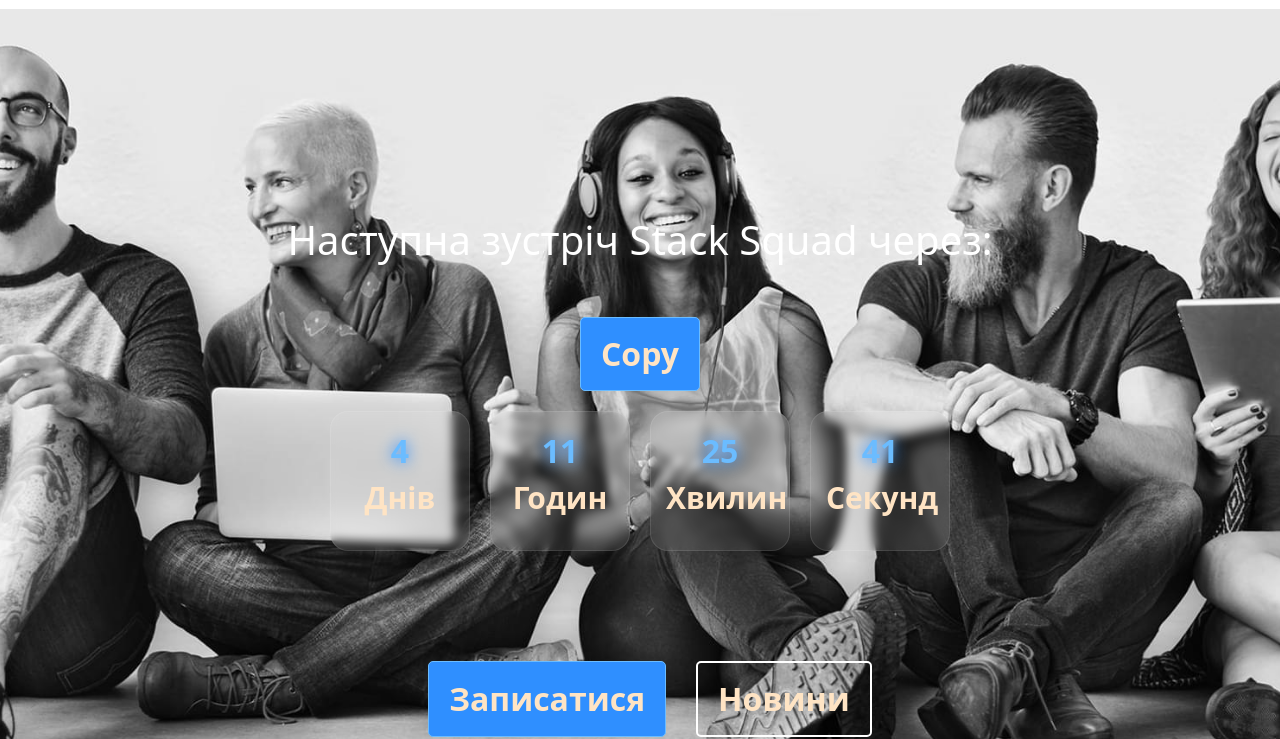
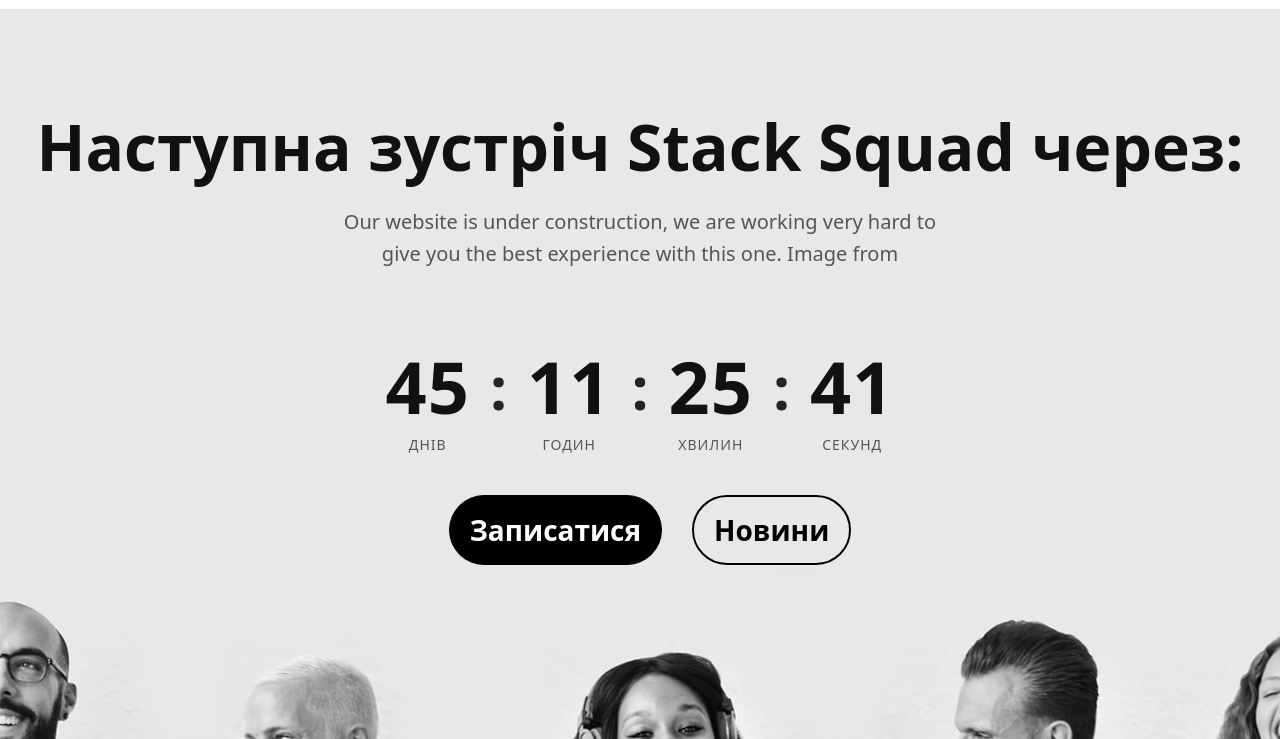
Before and after one commit to kostya0408/newProject, a plain HTML site: page index.html in a window 1280 px wide. Shown: the part 61-800 px from the top of the page. Drawn offline with nearby package versions, Linux system fonts and the light colour scheme.

Commit message:
newBackground

```diff
--- a/index.html
+++ b/index.html
@@ -26,23 +26,33 @@
     </div>
 </header>
 <div class="full">
-    <div class="textContainer">
         <h1>Наступна зустріч Stack Squad через:</h1>
-        <button class="copy">Copy</button>
+        <p>Our website is under construction, we are working very hard to give you the best experience with this one. Image from </p>
+</div>
+
 <div class="timer">
     <div class="unit"><div class="number" id="d">0</div>Днів</div>
+    <div class="separator">:</div>
     <div class="unit"><div class="number" id="h">0</div>Годин</div>
+    <div class="separator">:</div>
     <div class="unit"><div class="number" id="m">0</div>Хвилин</div>
+    <div class="separator">:</div>
     <div class="unit"><div class="number" id="s">0</div>Секунд</div>
+
 </div>
-    </div>
+
 
 <div class="cardButton">
     <button class="buttonCont">Записатися</button>
     <button class="buttonLessons">Новини</button>
 
 </div>
+
+<div class="photo">
+
+
 </div>
+
 
 <!--<div class="mid">-->
 <!--    <div class="info">-->
--- a/project.js
+++ b/project.js
@@ -1,5 +1,5 @@
 function update() {
-    const end = new Date(2026, 10, 21);
+    const end = new Date(2026, 12, 1);
     let t = Math.max(0, end - new Date());
     document.getElementById("d").textContent = Math.floor(t / 86400000);
     document.getElementById("h").textContent = Math.floor(t / 3600000) % 24;
--- a/style.css
+++ b/style.css
@@ -1,6 +1,6 @@
 body {
     margin: 0;
-
+    background-color: #e8e8e8;
 }
 .header {
     width: 100%;
@@ -50,90 +50,82 @@ body {
 
 
 .full {
+    display: flex;
+    flex-direction: column;
+    justify-content: center;
+    align-items: center;
+
+    margin-top: 100px;
+    text-align: center;
+
+}
+.full h1{
+    font-size: 64px;
+    font-weight: 700;
+    color: #111;
+    margin-bottom: 20px;
+}
+.full p {
+    max-width: 600px;
+    font-size: 20px;
+    color: #555;
+    line-height: 1.6;
+    margin-bottom: 40px;
+}
+.photo {
     width: 100%;
     height: 100vh;
     background-image: url("background3.jpg");
     background-size: cover;
     background-position: center;
     background-repeat: no-repeat;
-
-    display: flex;
-    flex-direction: column;
-    justify-content: center;
-    align-items: center;
-
-    gap: 50px;
-    text-align: center;
-
-}
-.textContainer{
-    display: flex;
-    flex-direction: column;
-    align-items: center;
-    padding-top: 20vh;
-}
-
-
-.textContainer h1{
-    color: white;
-    text-align: center;
-
-    transform: translateY(-25px);
-    text-shadow: 0 0 15px rgba(255, 255, 255, 0.4);
-}
-.timer {
-    display: flex;
-    justify-content: center;
-    gap: 20px;
-
-    margin-bottom: 60px;
-
-}
-.unit {
-    min-width: 90px;
-    padding: 15px;
-
-    background: rgba(255, 255, 255, 0.08);
-    backdrop-filter: blur(5px);
-    color: bisque;
-    font-size: 30px;
-    font-weight: bold;
-    border-radius: 18px;
-    border: 1px solid rgba(255, 255, 255, 0.1);
-    transition: 0.3s;
-
-    width: 140px;
-    height: 140px;
-}
-.unit:hover {
-    transform: translateY(-5px);
-    background: rgba(0, 119, 255, 0.2);
-}
-.number {
-    font-size: 32px;
-    font-weight: bold;
-    color: #6bbcff;
-    text-shadow: 0 0 15px #2f8fff;
-}
-.label {
-    color: #d0d8ff;
-    font-size: 14px;
 }
 .cardButton{
     display: flex;
     gap: 10px;
     justify-content: center;
 }
+.timer {
+    display: flex;
+    justify-content: center;
+    align-items: center;
+    gap: 20px;
+    margin: 40px 0;
 
+}
+.unit {
+    display: flex;
+    flex-direction: column;
+    align-items: center;
+    color: #555;
+    font-size: 14px;
+    text-transform: uppercase;
+    letter-spacing: 1px;
+}
+.separator {
+    font-size: 60px;
+    font-weight: bold;
+    margin-top: -30px;
+}
+.number {
+    font-size: 72px;
+    font-weight: 700;
+    color: #111;
+    line-height: 1;
+    margin-bottom: 12px;
+}
+.label {
+    color: #d0d8ff;
+    font-size: 14px;
+}
+.buttonCont {
+    background-color: #000;
 
-
-.buttonCont {
-    background-color: #2f8fff;
-    border: 1px solid #6bbcff;
-    font-size: 32px;
+    border: 1px solid black;
+    font-size: 28px;
     font-weight: bold;
-    color: bisque;
-    border-radius: 5px;
+    color: white;
+    border-radius: 45px;
     padding: 12px 20px;
     text-align: center;
     display: inline-block;
@@ -141,41 +133,23 @@ body {
 
 }
 .buttonCont:hover {
-    background-color: #60A5FA;
-    color: #171020;
+    background-color: #6B6B6B;
+    color: white;
     box-shadow: 0 0 12px #FF751855;
 }
 .buttonLessons {
     background-color: transparent;
-    border: 2px solid white;
-    font-size: 32px;
+    border: 2px solid black;
+    font-size: 28px;
     font-weight: bold;
-    color: bisque;
-    border-radius: 5px;
+    color: black;
+    border-radius: 45px;
     padding: 12px 20px;
     text-align: center;
     display: inline-block;
 }
 .buttonLessons:hover {
-    background-color: lightcyan;
+    background-color: #6B6B6B;
     color: #171020;
     box-shadow: 0 0 12px #FF751855;
 }
-.copy {
-    background-color: #2f8fff;
-    border: 1px solid #6bbcff;
-    font-size: 32px;
-    font-weight: bold;
-    color: bisque;
-    border-radius: 5px;
-    padding: 12px 20px;
-    text-align: center;
-    display: inline-block;
-    margin: 20px 20px;
-
-}
-.copy:hover {
-    background-color: #60A5FA;
-    color: #171020;
-    box-shadow: 0 0 12px #FF751855;
-}
```
Lines whose indentation alone changed are shown as unchanged.
